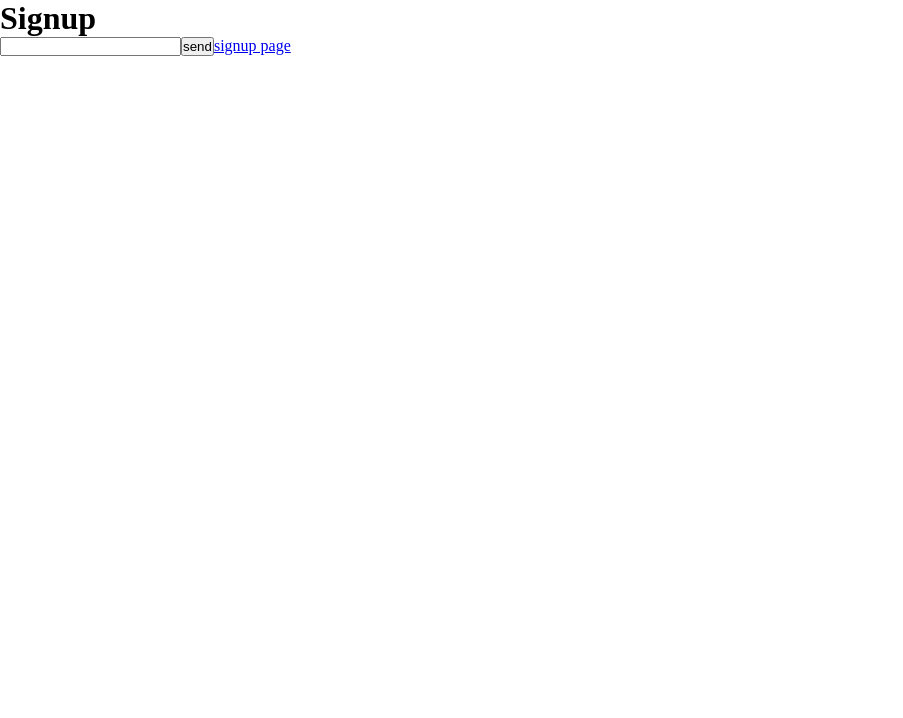
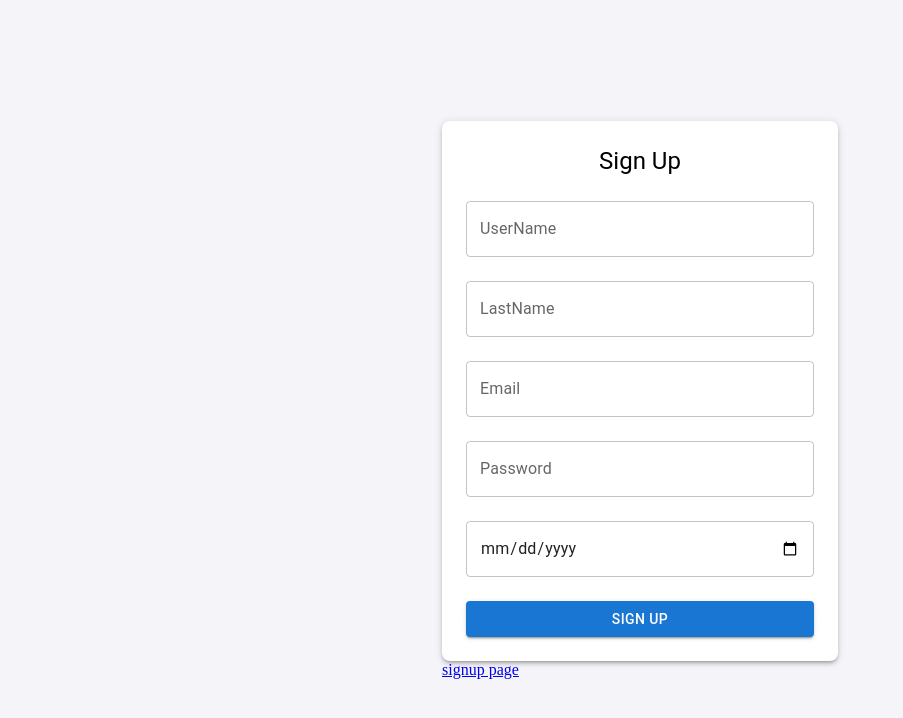
Before and after one commit to sbharth1/chat-app, a React (Vite) app in the folder client/: page /signup in a window 1280 px wide. Shown: the top 718 px of the page, without its empty margins (0-903 px from the left). Built offline with nearby package versions, Linux system fonts and the light colour scheme.

Commit message:
client update

```diff
--- a/client/package.json
+++ b/client/package.json
@@ -10,6 +10,9 @@
     "preview": "vite preview"
   },
   "dependencies": {
+    "@emotion/react": "^11.14.0",
+    "@emotion/styled": "^11.14.0",
+    "@mui/material": "^6.2.1",
     "react": "^18.3.1",
     "react-dom": "^18.3.1",
     "react-router-dom": "^7.0.2"
--- a/client/src/components/Login.tsx
+++ b/client/src/components/Login.tsx
@@ -1,14 +1,99 @@
+import  React, { FormEvent, useState } from 'react';
 import { Link } from "react-router-dom"
+import { TextField, Button, Container, Box, Typography } from '@mui/material';
 
 const Login = () => {
-  return (
-  <>
-     <h1>Login</h1>
-    <input type="text" />
-    <button>send</button>
-    <Link to={"/signup"}>signup page</Link>
+
+  interface LoginType {
+    email:string,
+    password:string,
+  }
+
+  const [loginData, setLoginData] = useState<LoginType>({
+    email: '',
+    password: '',
+  });
+
+  const handleSubmit = (e:FormEvent<HTMLFormElement>) => {
+    e.preventDefault();
+   console.log(loginData);
+   setLoginData({
+    email:"",
+    password:"",
+   })
+    alert('Sign up successful!');
+  };
+
+  const handleChange = (e:React.ChangeEvent<HTMLInputElement>) => {
+    const { name, value } = e.target;
+    setLoginData({
+      ...loginData,
+      [name]: value
+    });
+  };
+
+  return (<>
+  <Box  sx={{
+        display: 'flex',
+        justifyContent: 'center',
+        alignItems: 'center',
+        minHeight: '100vh',
+        backgroundColor: '#f4f4f9'
+      }}>
+    <Container maxWidth="xs">
+      <Box
+        sx={{
+          display: 'flex',
+          flexDirection: 'column',
+         alignItems: 'center',
+          padding: 3,
+          borderRadius: 2,
+          boxShadow: 3,
+          backgroundColor: '#fff'
+        }}
+      >
+        <Typography variant="h5" gutterBottom>
+          Login
+        </Typography>
+
+        <form onSubmit={handleSubmit} style={{ width: '100%' }}>
+          <TextField
+            label="Email"
+            variant="outlined"
+            fullWidth
+            margin="normal"
+            name="email"
+            value={loginData.email}
+            onChange={handleChange}
+          />
+
+          <TextField
+            label="Password"
+            variant="outlined"
+            type="password"
+            fullWidth
+            margin="normal"
+            name="password"
+            value={loginData.password}
+            onChange={handleChange}
+          />
+
+          <Button
+            type="submit"
+            variant="contained"
+            color="primary"
+            fullWidth
+            sx={{ mt: 2 }}
+          >
+            Sign Up
+          </Button>
+        </form>
+      </Box>
+    <Link to={"/signup"}>Signup page</Link>
+    </Container>
+    </Box>
     </>
-    )
-}
+  );
+};
 
-export default Login
+export default Login;
--- a/client/src/components/Signup.tsx
+++ b/client/src/components/Signup.tsx
@@ -1,14 +1,136 @@
+import  React, { FormEvent, useState } from 'react';
 import { Link } from "react-router-dom"
+import { TextField, Button, Container, Box, Typography } from '@mui/material';
 
 const Signup = () => {
+
+  interface FormType {
+    userName:string,
+    lastName:string,
+    email:string,
+    password:string,
+    dateOfBirth:string
+  }
+
+  const [formData, setFormData] = useState<FormType>({
+    userName:"",
+    lastName:"",
+    email: "",
+    password: "",
+    dateOfBirth:""
+  });
+
+  const handleSubmit = (e:FormEvent<HTMLFormElement>) => {
+    e.preventDefault();
+   console.log(formData);
+   setFormData({
+    userName:"",
+    lastName:"",
+    email: "",
+    password: "",
+    dateOfBirth:""
+   })
+    alert('Sign up successful!');
+  };
+
+  const handleChange = (e:React.ChangeEvent<HTMLInputElement>) => {
+    const { name, value } = e.target;
+    setFormData({
+      ...formData,
+      [name]: value
+    });
+  };
+
   return (<>
-    <h1>Signup</h1>
-      <input type="text" />
-      <button>send</button>
-      <Link to={"/login"}>signup page</Link>
+  <Box  sx={{
+        display: 'flex',
+        justifyContent: 'center',
+        alignItems: 'center',
+        minHeight: '100vh',
+        backgroundColor: '#f4f4f9'
+      }}>
+    <Container maxWidth="xs">
+      <Box
+        sx={{
+          display: 'flex',
+          flexDirection: 'column',
+         alignItems: 'center',
+          padding: 3,
+          borderRadius: 2,
+          boxShadow: 3,
+          backgroundColor: '#fff'
+        }}
+      >
+        <Typography variant="h5" gutterBottom>
+          Sign Up
+        </Typography>
 
+        <form onSubmit={handleSubmit} style={{ width: '100%' }}>
+        <TextField
+            label="UserName"
+            variant="outlined"
+            fullWidth
+            margin="normal"
+            name="userName"
+            value={formData.userName}
+            onChange={handleChange}
+          />
+
+         <TextField
+            label="LastName"
+            variant="outlined"
+            fullWidth
+            margin="normal"
+            name="lastName"
+            value={formData.lastName}
+            onChange={handleChange}
+          />
+
+          <TextField
+            label="Email"
+            variant="outlined"
+            fullWidth
+            margin="normal"
+            name="email"
+            value={formData.email}
+            onChange={handleChange}
+          />
+
+          <TextField
+            label="Password"
+            variant="outlined"
+            type="password"
+            fullWidth
+            margin="normal"
+            name="password"
+            value={formData.password}
+            onChange={handleChange}
+          />
+            <TextField
+            type='date'
+            fullWidth
+            margin="normal"
+            name="dateOfBirth"
+            value={formData.dateOfBirth}
+            onChange={handleChange}
+          />
+
+          <Button
+            type="submit"
+            variant="contained"
+            color="primary"
+            fullWidth
+            sx={{ mt: 2 }}
+          >
+            Sign Up
+          </Button>
+        </form>
+      </Box>
+    <Link to={"/"}>signup page</Link>
+    </Container>
+    </Box>
     </>
-  )
-}
+  );
+};
 
-export default Signup
+export default Signup;
```
Also changed, not shown: 2 other files (tests, documents, lock files or other folders).
